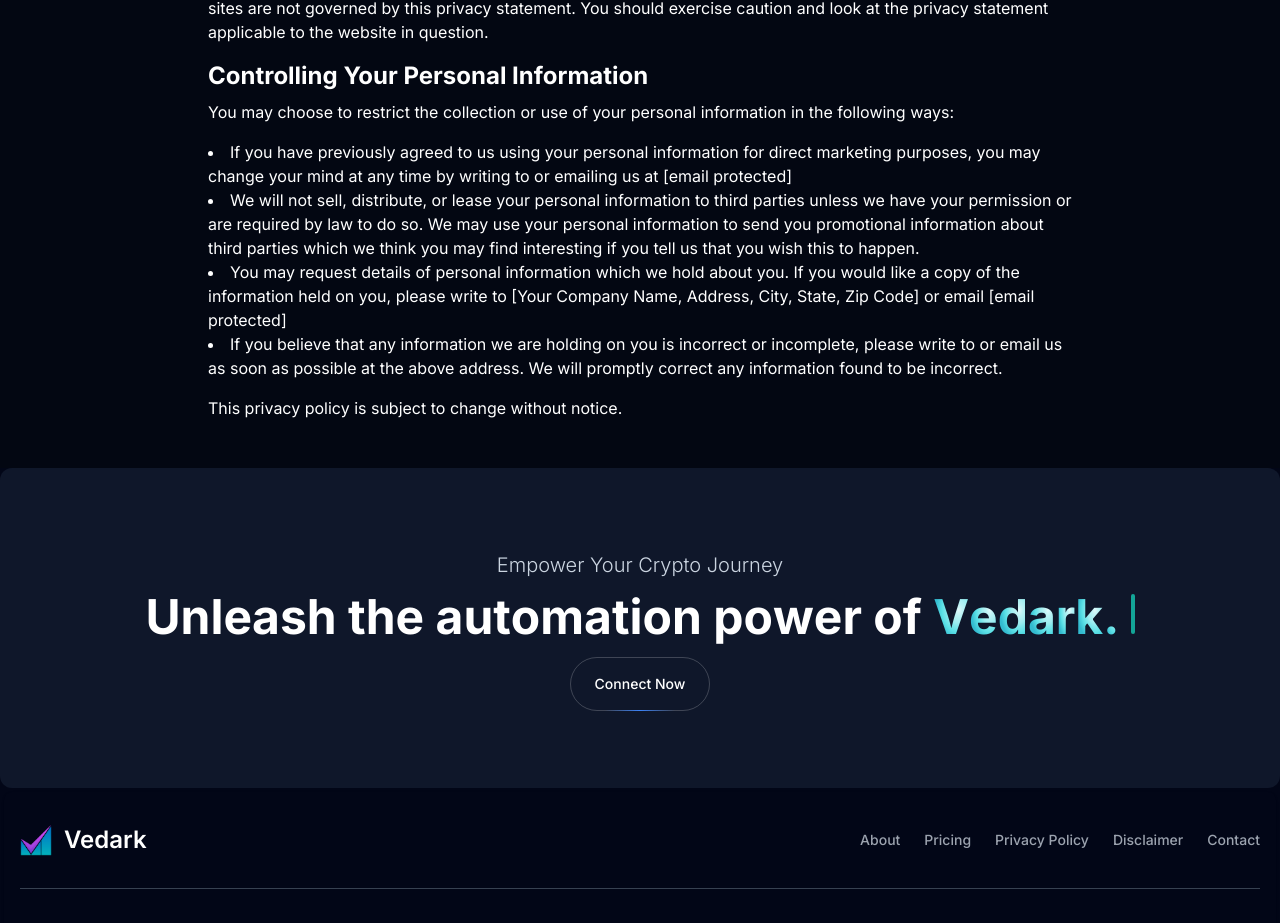
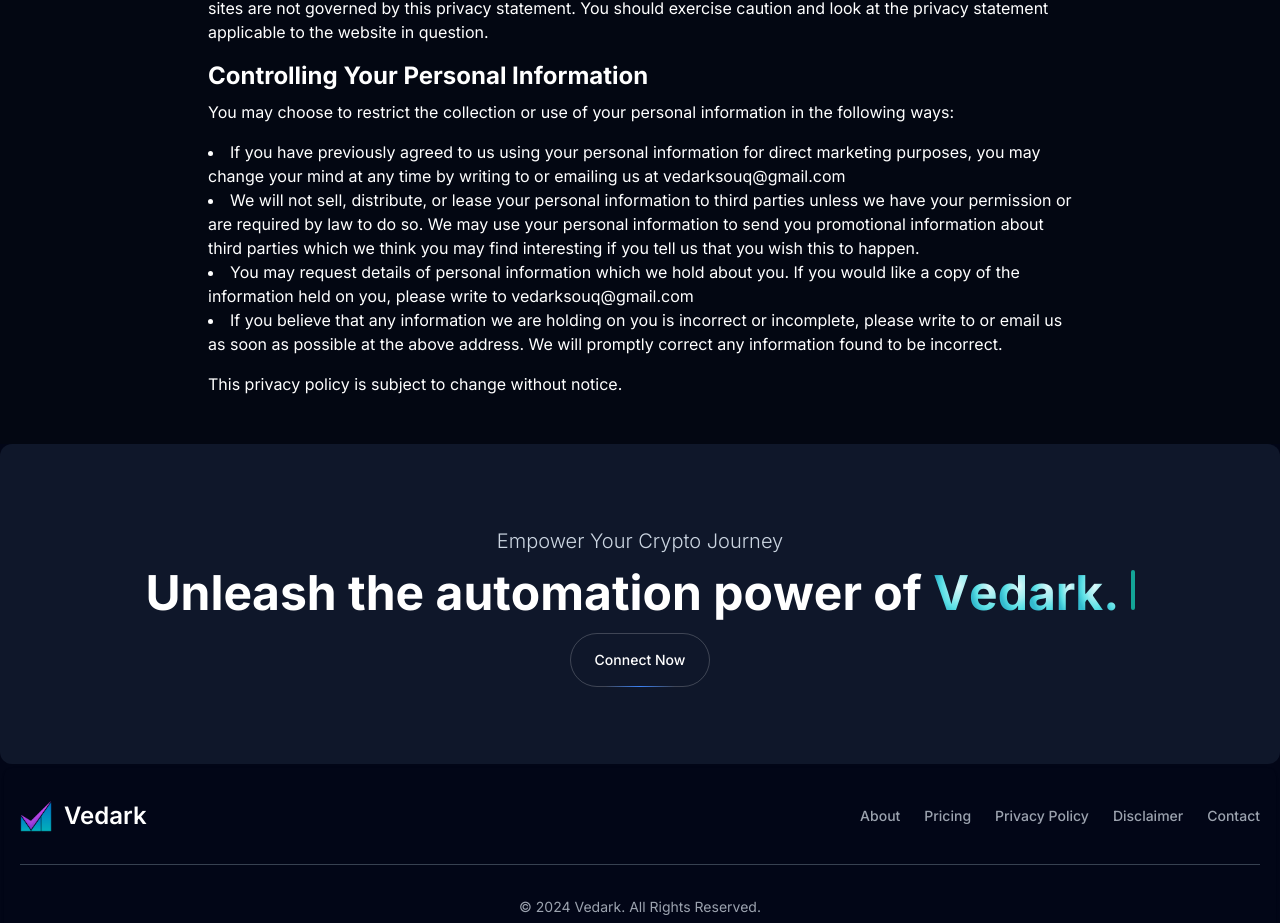
Before and after one commit to rohit4242/verdark-tech-main, a Next.js app: page /disclaimer in a window 1280 px wide. Shown: the part 1176-2099 px from the top of the page. Built offline with nearby package versions, Linux system fonts and the light colour scheme.

Commit message:
bug fixing

```diff
--- a/src/app/disclaimer/page.tsx
+++ b/src/app/disclaimer/page.tsx
@@ -101,7 +101,7 @@ const page: FC<pageProps> = ({}) => {
         <li>
           If you have previously agreed to us using your personal information
           for direct marketing purposes, you may change your mind at any time
-          by writing to or emailing us at [email protected]
+          by writing to or emailing us at vedarksouq@gmail.com
         </li>
         <li>
           We will not sell, distribute, or lease your personal information to
@@ -113,8 +113,7 @@ const page: FC<pageProps> = ({}) => {
         <li>
           You may request details of personal information which we hold about
           you. If you would like a copy of the information held on you, please
-          write to [Your Company Name, Address, City, State, Zip Code] or
-          email [email protected]
+          write to vedarksouq@gmail.com
         </li>
         <li>
           If you believe that any information we are holding on you is
--- a/src/app/privacy-policy/page.tsx
+++ b/src/app/privacy-policy/page.tsx
@@ -99,7 +99,7 @@ const page: FC<pageProps> = ({}) => {
           <li>
             If you have previously agreed to us using your personal information
             for direct marketing purposes, you may change your mind at any time
-            by writing to or emailing us at [email protected]
+            by writing to or emailing us at vedarksouq@gmail.com
           </li>
           <li>
             We will not sell, distribute, or lease your personal information to
@@ -111,8 +111,7 @@ const page: FC<pageProps> = ({}) => {
           <li>
             You may request details of personal information which we hold about
             you. If you would like a copy of the information held on you, please
-            write to [Your Company Name, Address, City, State, Zip Code] or
-            email [email protected]
+            write to vedarksouq@gmail.com
           </li>
           <li>
             If you believe that any information we are holding on you is
--- a/src/components/BackgroundBeamsSection.tsx
+++ b/src/components/BackgroundBeamsSection.tsx
@@ -21,7 +21,7 @@ const BackgroundBeamsSection: FC<BackgroundBeamsSectionProps> = ({}) => {
   return (
     <div className="h-[20rem] md:h-[30rem] xl:h-[40rem] w-full max-w-screen-xl mx-auto rounded-md bg-slate-900 relative flex flex-col items-center justify-center antialiased">
       <div className="max-w-2xl mx-auto p-4">
-        <h1 className="relative z-10 text-3xl md:text-7xl text-gradient bg-clip-text mt-10  text-center font-sans font-bold">
+        <h1 className="relative z-10 text-3xl md:text-7xl text-gradient bg-clip-text  text-center font-sans font-bold">
           Join Vedark Community
         </h1>
         <p></p>
@@ -40,7 +40,7 @@ const BackgroundBeamsSection: FC<BackgroundBeamsSectionProps> = ({}) => {
           required
         />
       </div>
-      <div className="flex relative flex-col md:flex-row space-y-4 z-10 md:space-y-0 space-x-0 md:space-x-4 mb-40">
+      <div className="flex relative flex-col md:flex-row space-y-4 z-10 md:space-y-0 space-x-0 md:space-x-4 mb-5">
         <button
           className="border text-sm font-medium relative border-neutral-200 border-white/[0.2] text-white px-6 py-4 rounded-full"
           onClick={handleJoinVedark}
```
